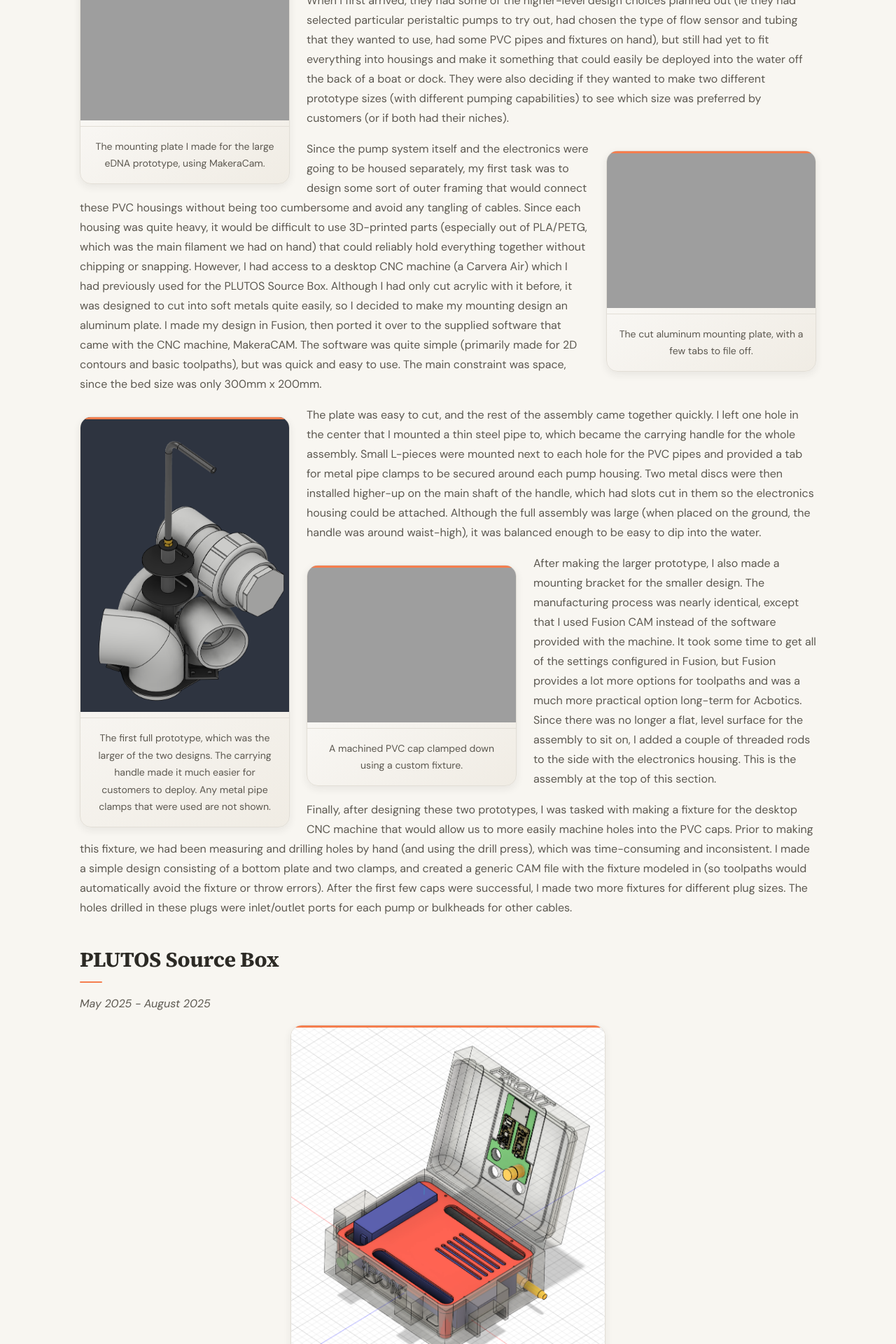
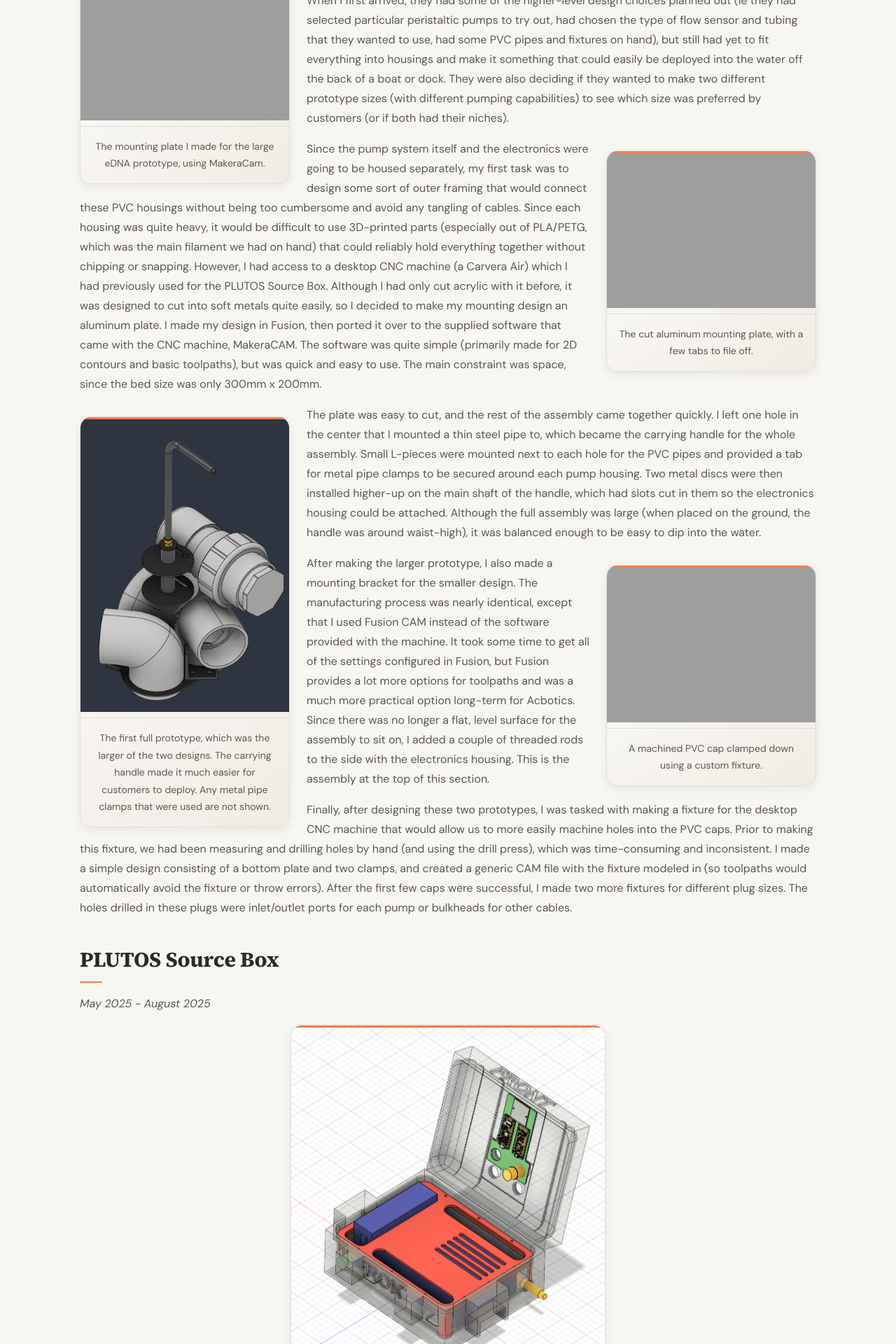
Before and after one commit to braden-kennedy/bkennedyportfolio, a Jekyll site: the page built from _pages/acbotics.md, in a window 1280 px wide. Shown: the part 1872-3792 px from the top of the page at 70% size. Built offline with Jekyll 4.4.1, drawn with Linux system fonts in a browser that asks for light colours; a style sheet for code colours, icons or effects is not loaded.

Commit message:
Update acbotics.md

```diff
--- a/_pages/acbotics.md
+++ b/_pages/acbotics.md
@@ -27,7 +27,7 @@ Since the pump system itself and the electronics were going to be housed separat
 
 The plate was easy to cut, and the rest of the assembly came together quickly. I left one hole in the center that I mounted a thin steel pipe to, which became the carrying handle for the whole assembly. Small L-pieces were mounted next to each hole for the PVC pipes and provided a tab for metal pipe clamps to be secured around each pump housing. Two metal discs were then installed higher-up on the main shaft of the handle, which had slots cut in them so the electronics housing could be attached. Although the full assembly was large (when placed on the ground, the handle was around waist-high), it was balanced enough to be easy to dip into the water.
 
-{% include figure.html src="acbotics/Machined_TransducerCap.JPG" alt=" " caption="A machined PVC cap clamped down using a custom fixture." position="left" width="300px" %}
+{% include figure.html src="acbotics/Machined_TransducerCap.JPG" alt=" " caption="A machined PVC cap clamped down using a custom fixture." position="right" width="300px" %}
 
 After making the larger prototype, I also made a mounting bracket for the smaller design. The manufacturing process was nearly identical, except that I used Fusion CAM instead of the software provided with the machine. It took some time to get all of the settings configured in Fusion, but Fusion provides a lot more options for toolpaths and was a much more practical option long-term for Acbotics. Since there was no longer a flat, level surface for the assembly to sit on, I added a couple of threaded rods to the side with the electronics housing. This is the assembly at the top of this section.
 
```
